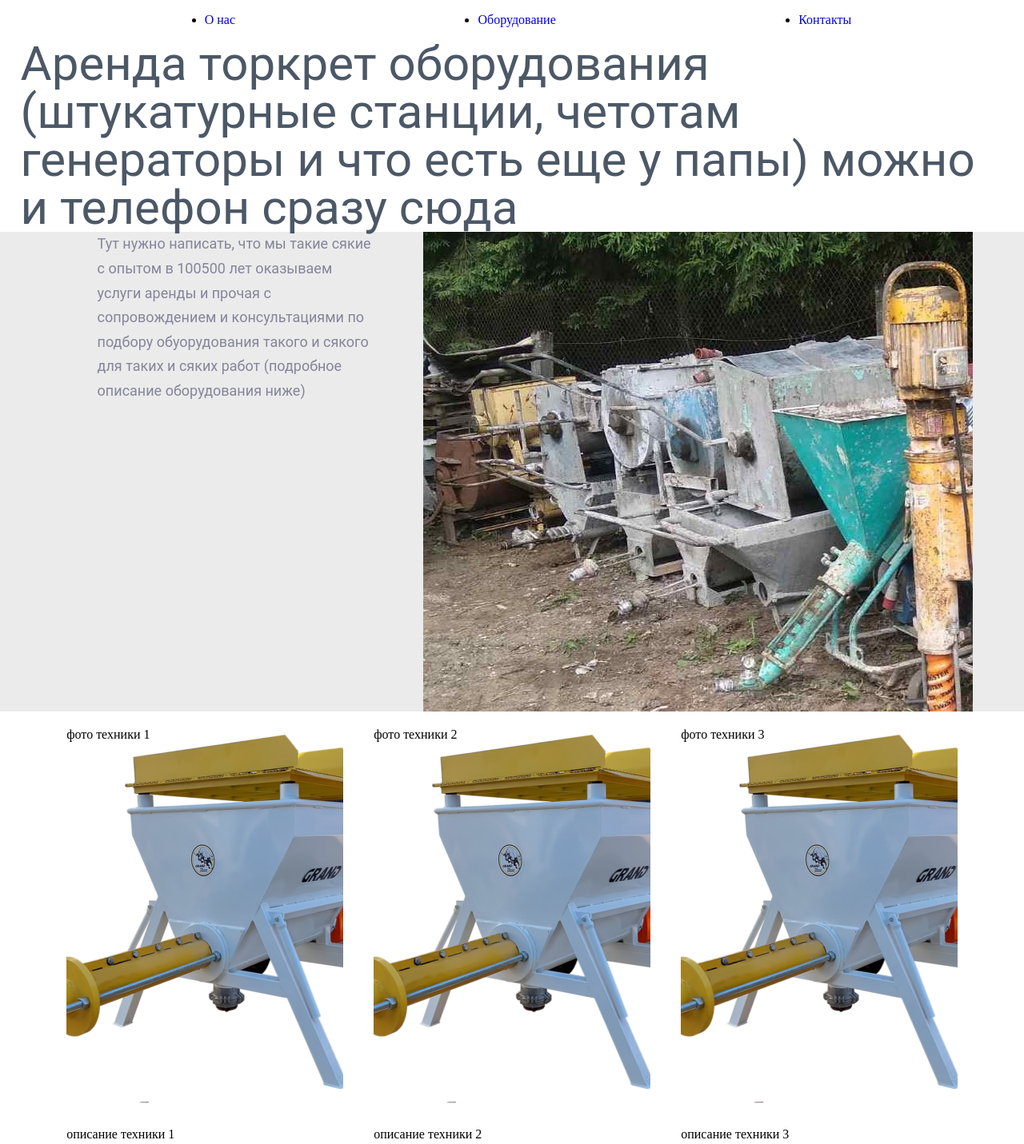
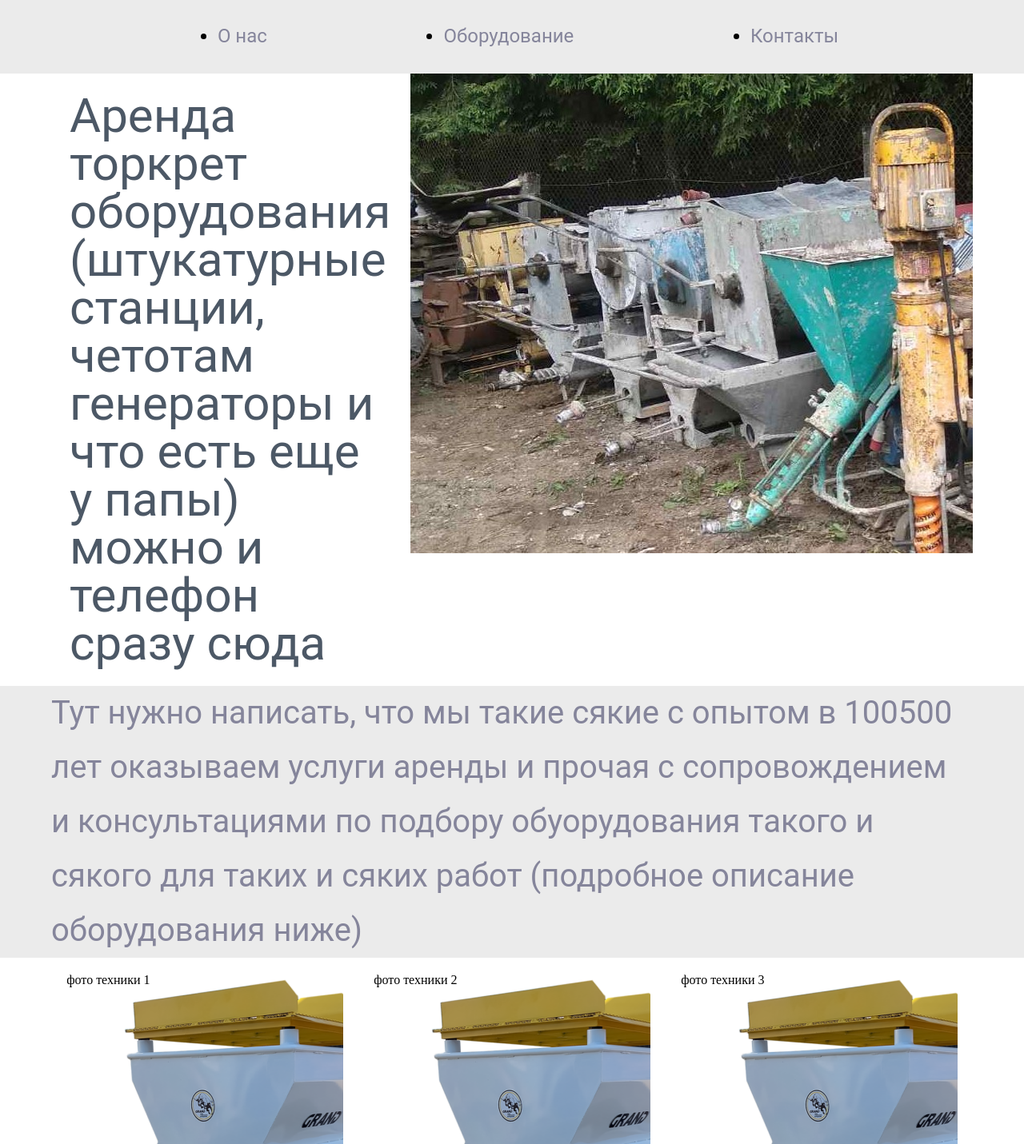
Before and after one commit to InessaDev/torkret, a plain HTML site: page index.html in a window 1280 px wide. Shown: the top 1431 px of the page at 80% size. Drawn offline with Linux system fonts and the light colour scheme.

Commit message:
add: replase

```diff
--- a/index.html
+++ b/index.html
@@ -20,10 +20,10 @@
                         </li>
                         <li>
                             <a
-                                href="#" class="title menu__title">Оборудование</a>
+                                href="#cards" class="title menu__title">Оборудование</a>
                         </li>
                         <li>
-                            <a href="#materials" class="title menu__title" >Контакты</a>
+                            <a href="#footer__nav" class="title menu__title" >Контакты</a>
                         </li>
                     </ul>
                 </nav>
@@ -31,17 +31,20 @@
             <main class="main">
                 <div class="main__about" id="about">
                     <div class="about">
-                        <h1 class="about__title">Аренда торкрет оборудования (штукатурные станции, четотам генераторы и что есть еще у папы) можно и телефон сразу сюда</h1>
                         <div class="about__content">
-                            <div class="text about__text"> Тут нужно написать, что мы такие сякие с опытом в 100500 лет оказываем услуги аренды и прочая с сопровождением и консультациями по подбору обуорудования такого и сякого для таких и сяких работ (подробное описание оборудования ниже)</div>
+                            <h1 class="about__title">Аренда торкрет оборудования (штукатурные станции, четотам генераторы и что есть еще у папы) можно и телефон сразу сюда</h1>
                             <div class="about__picture"></div>
                         </div>
+                        <div class="text about__text"> Тут нужно написать, что мы такие сякие с опытом в 100500 лет оказываем услуги аренды и прочая с сопровождением и консультациями по подбору обуорудования такого и сякого для таких и сяких работ (подробное описание оборудования ниже)</div>
                     </div>
                 </div>
-                <div id="grid" class="cards">
+                <div id="cards" class="cards">
                     <div class="card">
                         <div class="card__pic">фото техники 1</div>
-                        <div class="card__text">описание техники 1</div>
+                        <div class="card__text">описание техники 1 (Торкрет установка Гранд 75 TOP
+                            Мощный и компактный шнековый растворонасос с регулируемой производительностью от 5 до 85 л/мин.
+                            Для стяжки, штукатурки, торкретирования, инъекций.
+                            Разработан для использования с наиболее ответственными смесями, которые готовятся на строительной площадке и состоят из извести, цемента и всех типов песка с размером частиц до 6 мм.)</div>
                     </div>
                     <div class="card">
                         <div class="card__pic">фото техники 2</div>
@@ -76,7 +79,7 @@
                         <div class="card__text">описание техники 9</div>
                     </div>
                 </div>
-            <footer class="footer__nav">
+            <footer class="footer__nav" id="footer__nav">
                 <div class="footer__nav-el">&#9990; +375296520267</div>
                 <div class="footer__nav-el">&#128231; e-mail@google.com</div>
             </footer>
--- a/style.css
+++ b/style.css
@@ -1,8 +1,9 @@
 
 
 .header {
-    background-color: white;
-    padding: 0 5%;
+    background-color: #ebebeb;
+    padding: 1ch 5%;
+
 }
 
 .nav__list {
@@ -12,11 +13,14 @@
 }
 .header__nav {
     flex-direction: row;
-
+    margin: 0 5%;
+    font-size: 3ch;
 }
 
 .title {
     text-decoration: none;
+    font-family: "Roboto";
+    color: #85859b;
 }
 
 .nav__list {
@@ -32,12 +36,15 @@
     font-style: normal;
     font-weight: 400;
     line-height: 100%;
-    margin: 0 2%;
+    margin:  2%;
+    max-width: 35%;
+
 }
 
 .about__text{
-    max-width: 350px;
-    font-size: 18px;
+    background-color:  #ebebeb;
+    max-width: 90%;
+    font-size: 5ch;
     font-family: Roboto;
     font-style: normal;
     font-weight: 400;
@@ -49,7 +56,6 @@
 .about__content {
     display: flex;
     flex-direction: row;
-    background-color:  #ebebeb;
     padding: 0 5%;
 }
 
@@ -80,9 +86,11 @@
     display: flex;
     justify-content: center;
     background-color:  #4c5866
+
 }
 
 .footer__nav-el {
     margin: 0 1%;
     color: #ebebeb;
+    font-size: 5vw ;
 }
```
